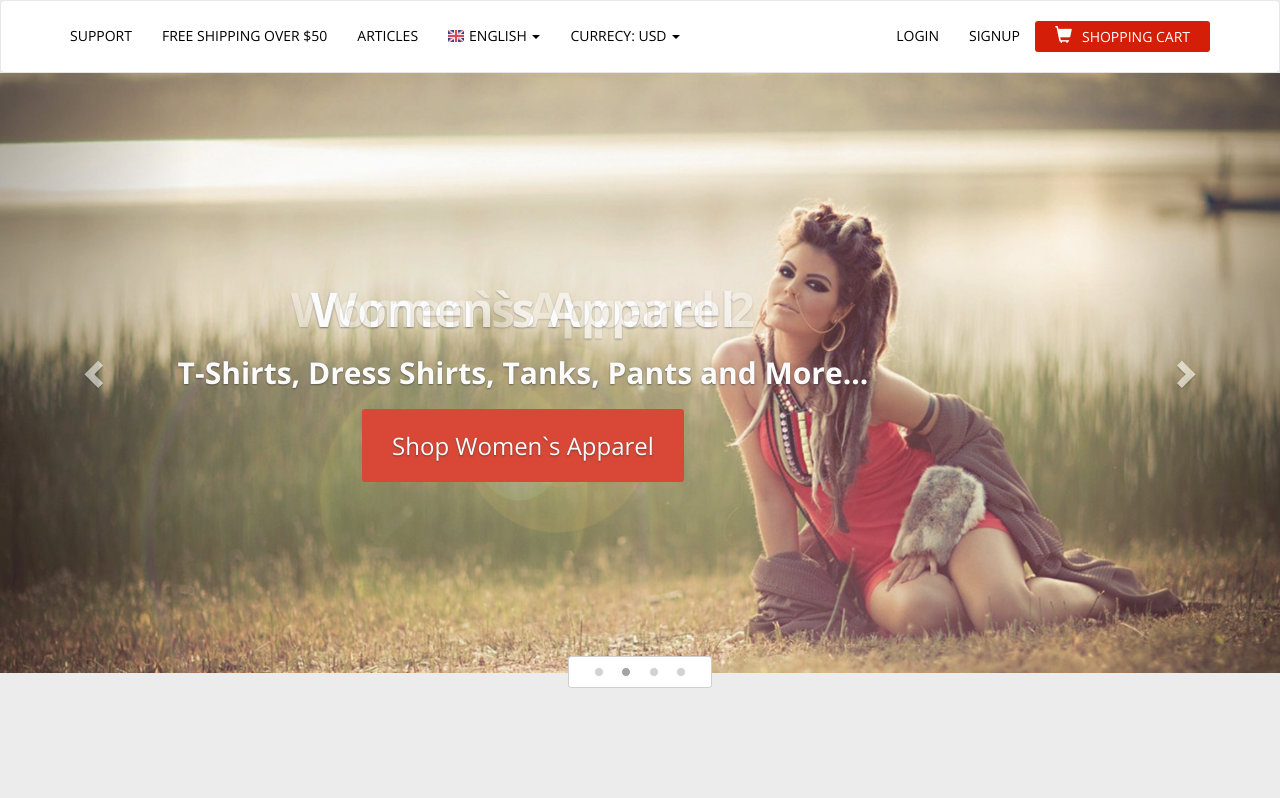
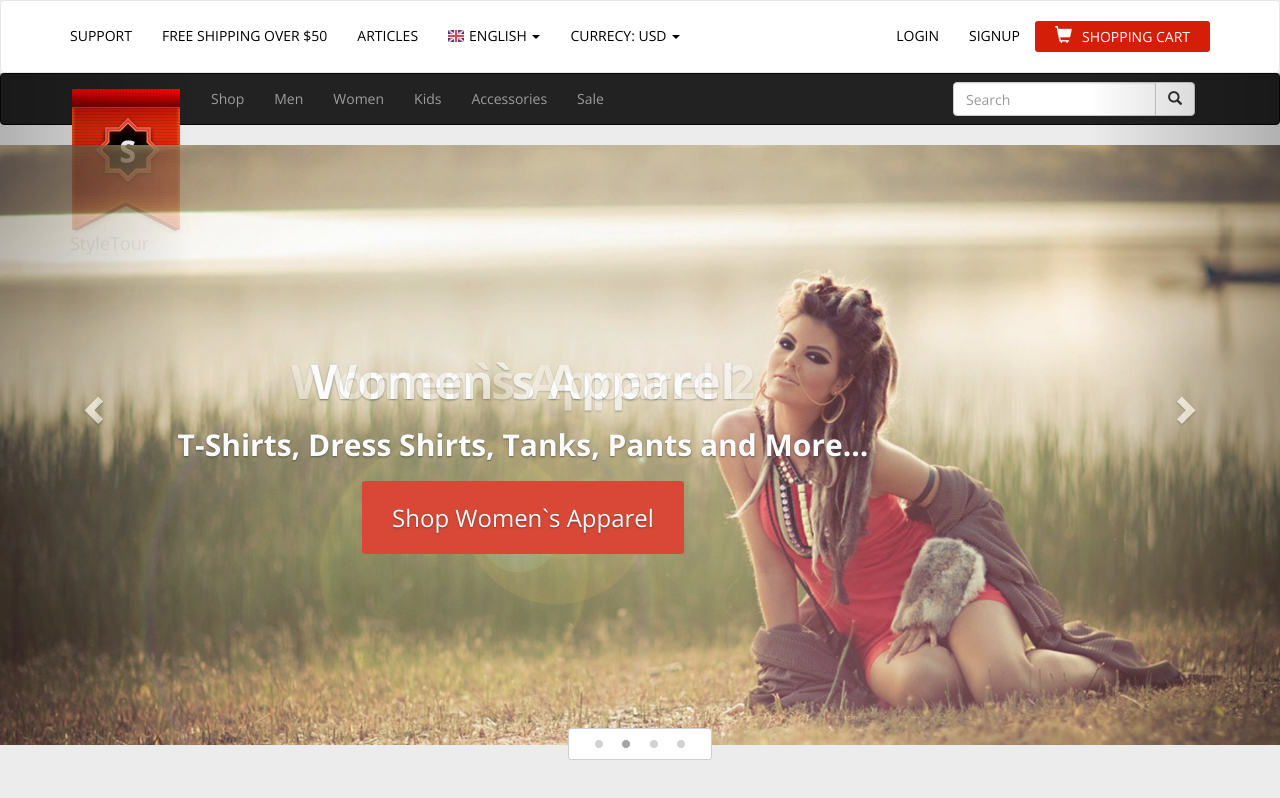
Before and after one commit to TatianaKeen/bootstrap, a plain HTML site: page styletour/index.html in a window 1280 px wide. Drawn offline with nearby package versions, Linux system fonts and the light colour scheme.

Commit message:
8 lesson

```diff
--- a/styletour/index.html
+++ b/styletour/index.html
@@ -66,6 +66,49 @@
 
 		<section class="menu-carousel">
 			<div id="carousel" class="carousel fade" data-ride="carousel">
+
+				<div class="main-menu">
+					<nav class="navbar navbar-inverse">
+						<div class="container">
+							<!-- Brand and toggle get grouped for better mobile display -->
+							<div class="navbar-header">
+							    <button type="button" class="navbar-toggle collapsed" data-toggle="collapse" data-target="#bs-example-navbar-collapse-1" aria-expanded="false">
+							        <span class="sr-only">Toggle navigation</span>
+							        <span class="icon-bar"></span>
+							        <span class="icon-bar"></span>
+							        <span class="icon-bar"></span>
+							    </button>
+							    <a class="navbar-brand" href="#"><img src="img/logo.png" alt="logo"><span>StyleTour</span></a>
+
+							</div>
+
+							    <!-- Collect the nav links, forms, and other content for toggling -->
+							    <div class="collapse navbar-collapse" id="bs-example-navbar-collapse-1">
+							      <ul class="nav navbar-nav">
+							        <li><a href="#">Shop</a></li>
+							        <li><a href="#">Men</a></li>
+							        <li><a href="#">Women</a></li>
+							        <li><a href="#">Kids</a></li>
+							        <li><a href="#">Accessories</a></li>
+							        <li><a href="#">Sale</a></li>
+
+							      </ul>
+							      <div class="nav navbar-nav navbar-right">
+							        <form class="navbar-form navbar-left" method="get" action="">
+								        <div class="input-group">
+								          <input type="text" class="form-control" placeholder="Search">
+								          <span class="input-group-btn">
+								          	<button type="submit" class="btn btn-default" name="go"><i class="glyphicon glyphicon-search"></i></button>
+								          </span>
+								        </div>
+
+								    </form>
+							      </div>
+							    </div><!-- /.navbar-collapse -->
+						</div><!-- /.container-fluid -->
+					</nav>
+				</div> <!--main-menu-->
+
 				  <!-- Indicators -->
 				<div class="carousel-indicators-wrap">
 				  <ol class="carousel-indicators">
@@ -135,6 +178,8 @@
 			</div>
 		</section>
 
+
+
 	</header>
 
 
```
